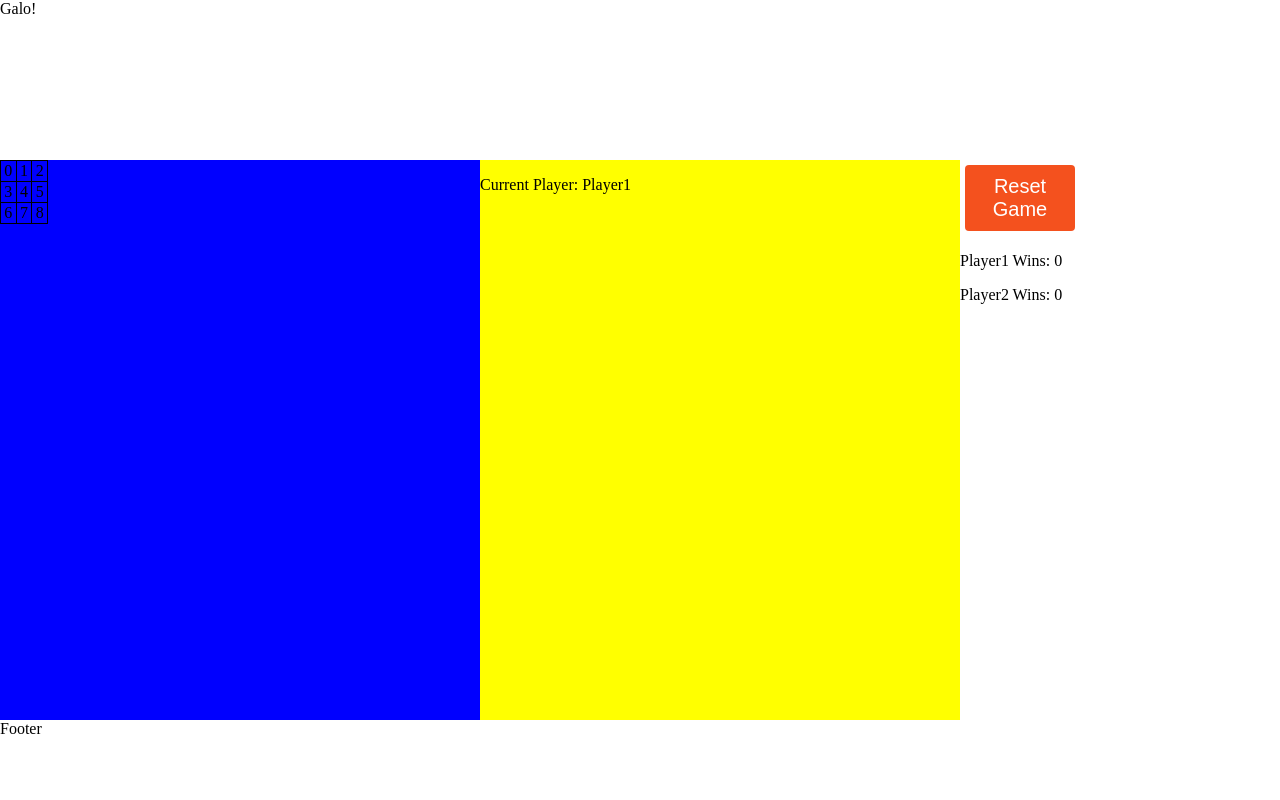
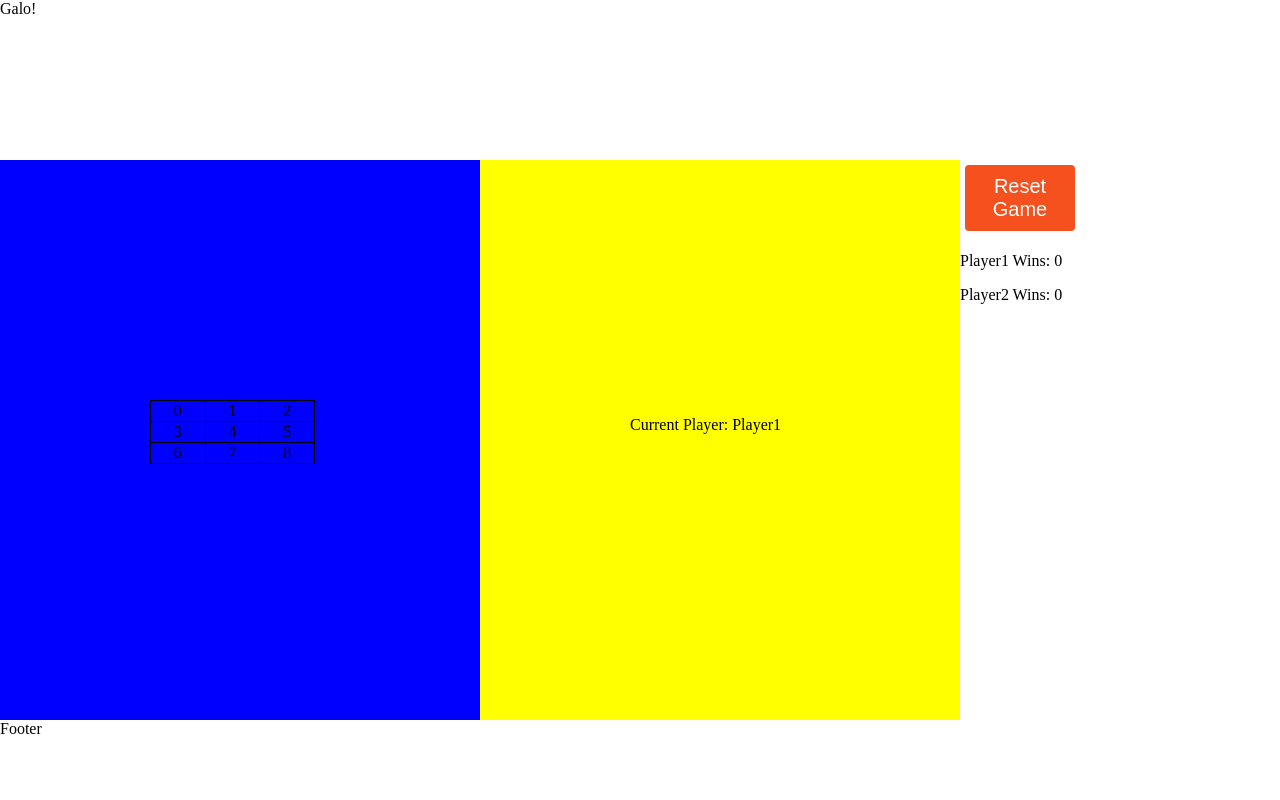
Before and after one commit to TiagoR15/Tic-Tac-Toe, a plain HTML site: page index.html in a window 1280 px wide. Drawn offline with Linux system fonts and the light colour scheme.

Commit message:
Items na main centralizados

```diff
--- a/stylesheet.css
+++ b/stylesheet.css
@@ -23,7 +23,7 @@ main {
   display: grid;
   grid-template-columns: 2fr 2fr;
   grid-template-rows: 100fr;
-  grid-template-areas: "t c"
+  grid-template-areas: "t i"
 }
 
 aside {
@@ -36,10 +36,16 @@ footer {
 
 .table {
   background: blue;
+  grid-area: t;
+  padding-top: 50%;
+  padding-left: 150px;
 }
 
 .info {
   background: yellow;
+  grid-area: i;
+  padding-top: 50%;
+  padding-left: 150px;
 }
 
 table, td {
@@ -49,7 +55,7 @@ table, td {
 }
 
 table {
-  width: 10%;
+  width: 50%;
   table-layout: fixed;
 }
 
```
